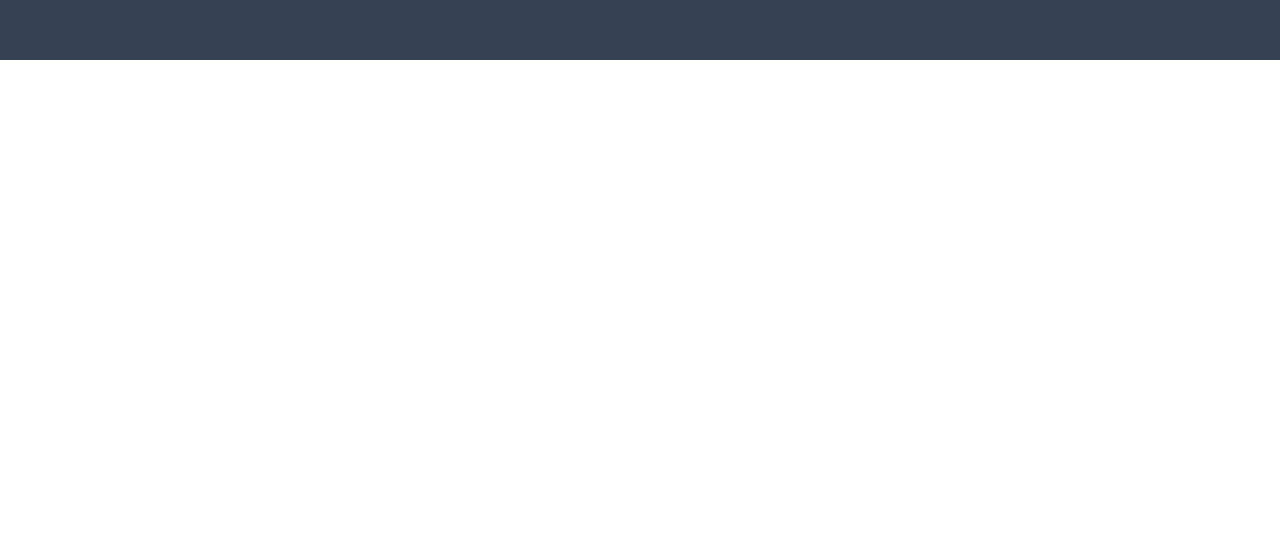
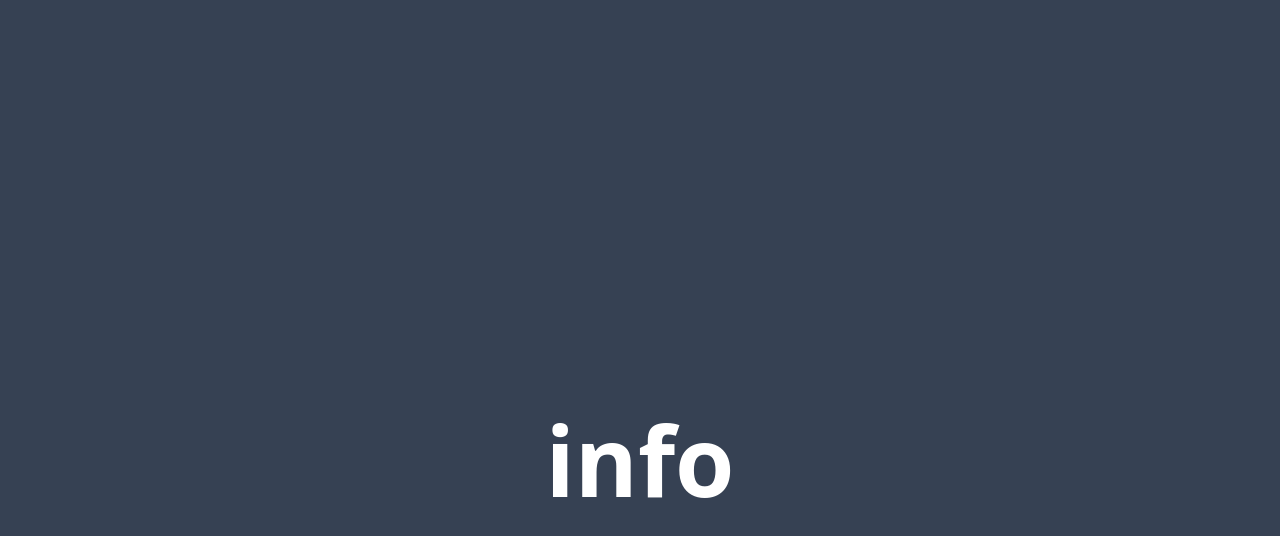
Before and after one commit to ManojTarad65/frontend-project, a Next.js app: page /info in a window 1280 px wide. Shown: the part 788-1324 px from the top of the page. Before the commit the page ends 848 px from the top, so only its background shows below. Built offline with nearby package versions, Linux system fonts and the light colour scheme.

Commit message:
info is updated

```diff
--- a/src/app/info/page.jsx
+++ b/src/app/info/page.jsx
@@ -2,7 +2,10 @@ import React from 'react'
 
 const page = () => {
   return (
+    <>
     <div className='bg-gray-700 h-screen w-screen text-8xl text-white flex items-center justify-center font-bold'>info</div>
+    <div className='bg-gray-700 h-screen w-screen text-8xl text-white flex items-center justify-center font-bold'>info</div>
+    </>
   )
 }
 
```
